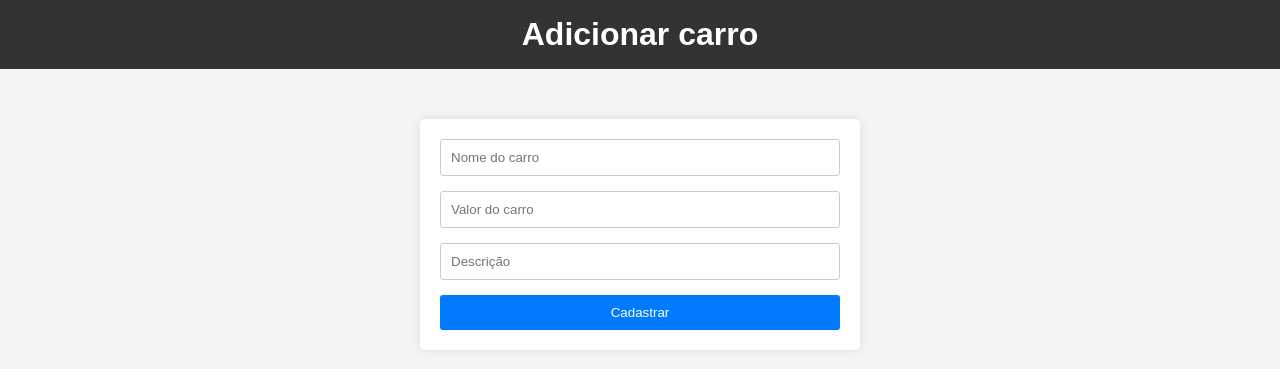
After one commit to thaizagularte/CarDealer, a Flask app: template backend/app/routes/product/templates/product/addProduct.html in a window 1280 px wide. The commit adds this page. Shown: the top 369 px of the page. Run offline with Flask 3, Linux system fonts and the light colour scheme; the template is opened without the code that fills it, so the values that code supplies are empty; parts of the project's set-up code (start-up, migrations or seed data) failed here and were passed over.

Commit message:
fix: styles das paginas

```diff
--- /dev/null
+++ b/backend/app/routes/product/templates/product/addProduct.html
@@ -0,0 +1,23 @@
+<!DOCTYPE html>
+<html lang="en">
+<head>
+    <meta charset="UTF-8">
+    <meta name="viewport" content="width=device-width, initial-scale=1.0">
+    <link rel="stylesheet" type="text/css" href="styles.css">
+
+    <title>Adicionar produto</title>
+</head>
+<body>
+    <div class="header">
+        <h1>Adicionar carro</h1>
+    </div>
+    <div class="content">
+        <form method="post">
+            <input type="text" name="name" placeholder="Nome do carro">
+            <input type="text" name="value" placeholder="Valor do carro">
+            <input type="text" name="description" placeholder="Descrição">
+            <button type="submit">Cadastrar</button>
+        </form>
+    </div>
+</body>
+</html>
--- /dev/null
+++ b/backend/app/routes/product/templates/product/styles.css
@@ -0,0 +1,52 @@
+body {
+    font-family: Arial, sans-serif;
+    background-color: #f4f4f4;
+    margin: 0;
+    padding: 0;
+}
+
+.header {
+    background-color: #333;
+    color: #fff;
+    text-align: center;
+    padding: 1em 0;
+}
+
+.header h1 {
+    margin: 0;
+}
+
+.content {
+    max-width: 400px;
+    margin: 50px auto;
+    padding: 20px;
+    background-color: #fff;
+    border-radius: 5px;
+    box-shadow: 0px 0px 10px rgba(0, 0, 0, 0.1);
+}
+
+form {
+    display: flex;
+    flex-direction: column;
+}
+
+input[type="text"], input[type="password"], input[type="email"] {
+    margin-bottom: 15px;
+    padding: 10px;
+    border-radius: 3px;
+    border: 1px solid #ccc;
+}
+
+button {
+    padding: 10px;
+    background-color: #007BFF;
+    color: #fff;
+    border: none;
+    border-radius: 3px;
+    cursor: pointer;
+    transition: background-color 0.3s ease;
+}
+
+button:hover {
+    background-color: #0056b3;
+}
```
Also changed, not shown: backend/app/routes/auth/templates/auth/register.html (+10 -8 lines), backend/app/routes/auth/templates/auth/styles.css (added, +52 -0 lines).
